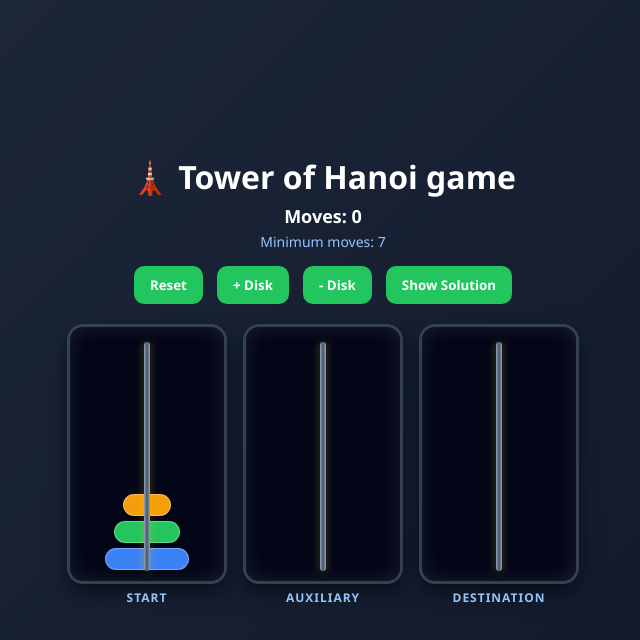
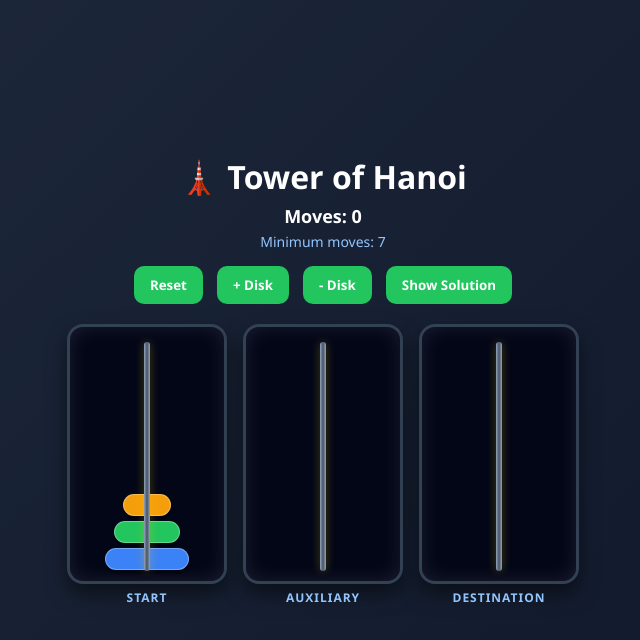
Before and after one commit to minifoodall/TownOfHonai, a website: page index.html in a window 1280 px wide. Shown: the whole page, without its empty margins (317-957 px from the left). Drawn offline with Linux system fonts and the light colour scheme.

Commit message:
minar update

```diff
--- a/index.html
+++ b/index.html
@@ -10,7 +10,7 @@
 </head>
 
 <body>
-  <h1>🗼 Tower of Hanoi game</h1>
+  <h1>🗼 Tower of Hanoi </h1>
 
   <div class="info">
     <div class="moves">Moves: <span id="moveCount">0</span></div>
```
